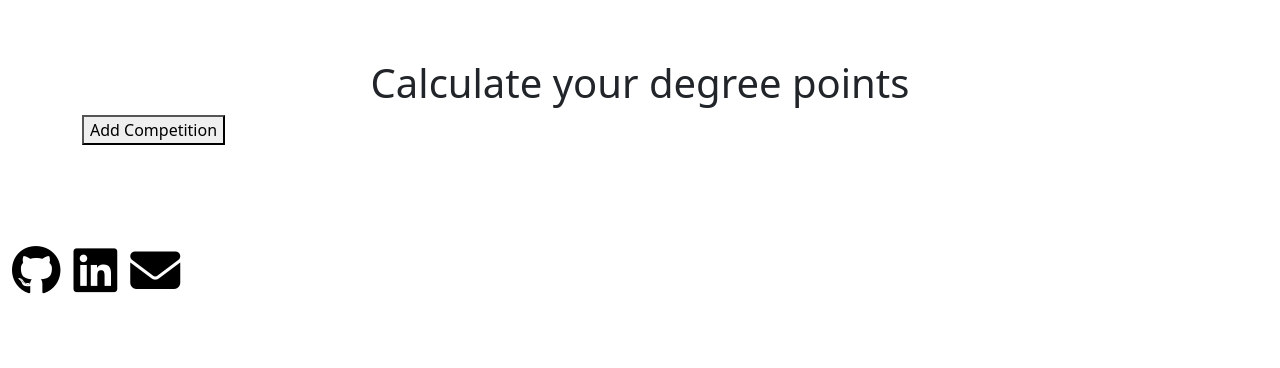
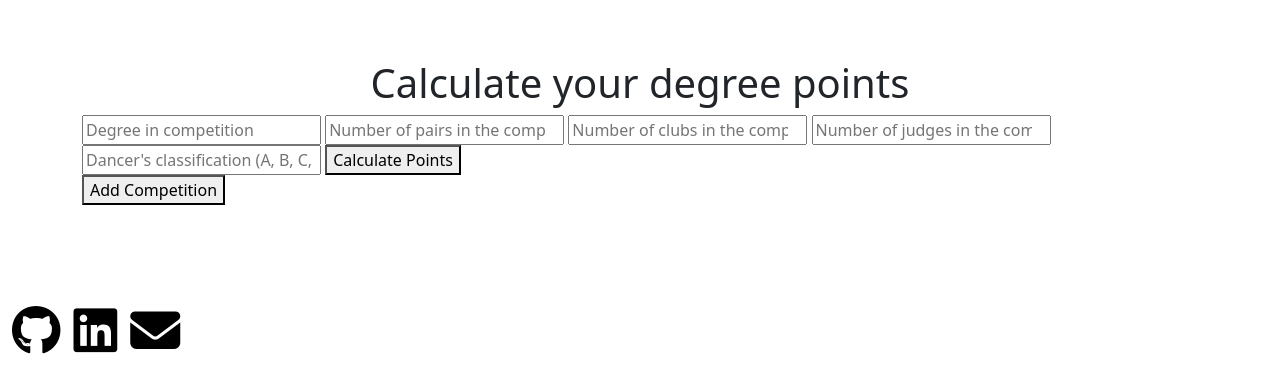
Before and after one commit to CemMeric26/CemMeric26.github.io, a plain HTML site: page index.html in a window 1280 px wide. Shown: the part 3877-4245 px from the top of the page. Before the commit the page ends 4185 px from the top, so only its background shows below. Drawn offline with nearby package versions, Linux system fonts and the light colour scheme.

Commit message:
Update index.html

```diff
--- a/index.html
+++ b/index.html
@@ -219,12 +219,20 @@
         </div>
 
     </section>
+
     <!-- dance points section-->
 
 <section class="container mt-3 section" id="contact">
     <h1 class="text-center">Calculate your degree points</h1>
     <div id="degree-point-calculation-section">
-
+            <form id="degree-point-calculation-form">
+                <input type="number" name="degreePoints" placeholder="Degree in competition">
+                <input type="number" name="numPairs" placeholder="Number of pairs in the competition">
+                <input type="number" name="numClubs" placeholder="Number of clubs in the competition">
+                <input type="number" name="numJudges" placeholder="Number of judges in the competition">
+                <input type="text" name="classification" placeholder="Dancer's classification (A, B, C, D, or E)">
+                <button type="submit" onclick="calculateDancerPointsforCompetition()">Calculate Points</button>
+            </form>
             <button type="button" id="add-competition-button">Add Competition</button>
       </div>
 
```
Lines whose indentation alone changed are shown as unchanged.
